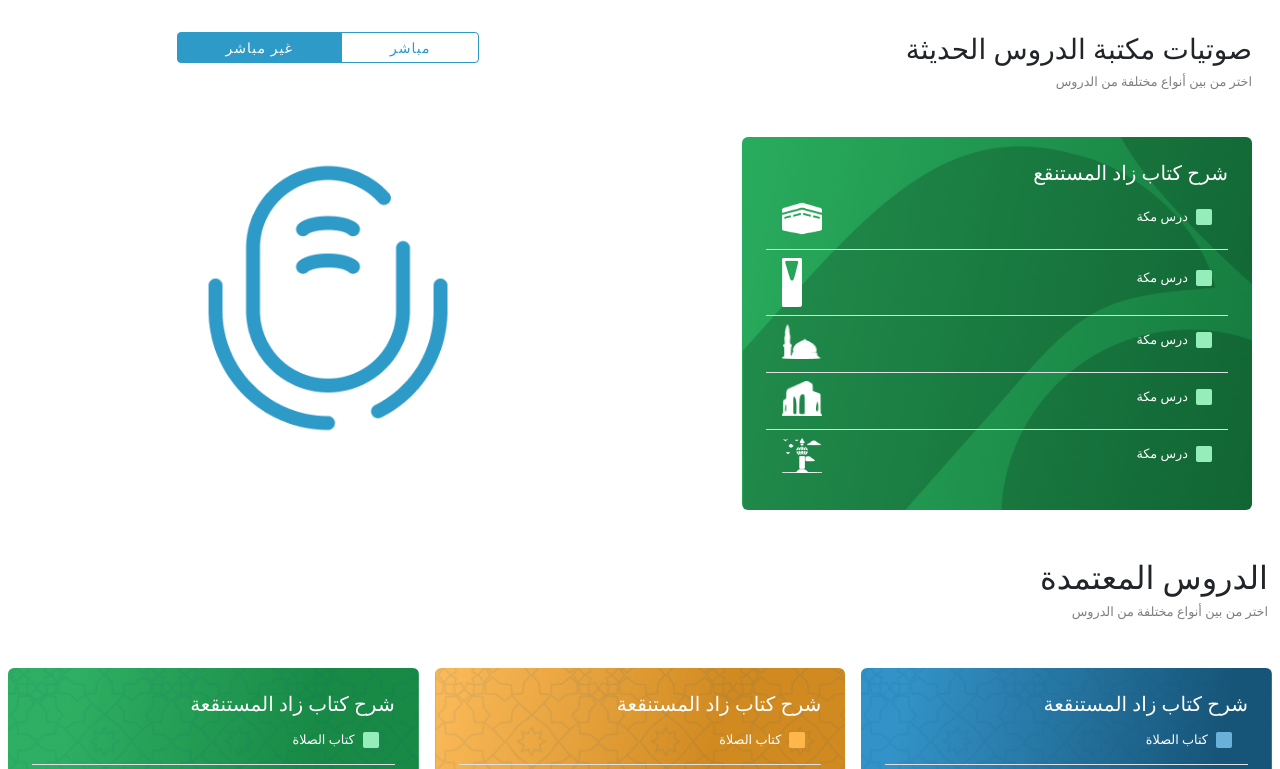
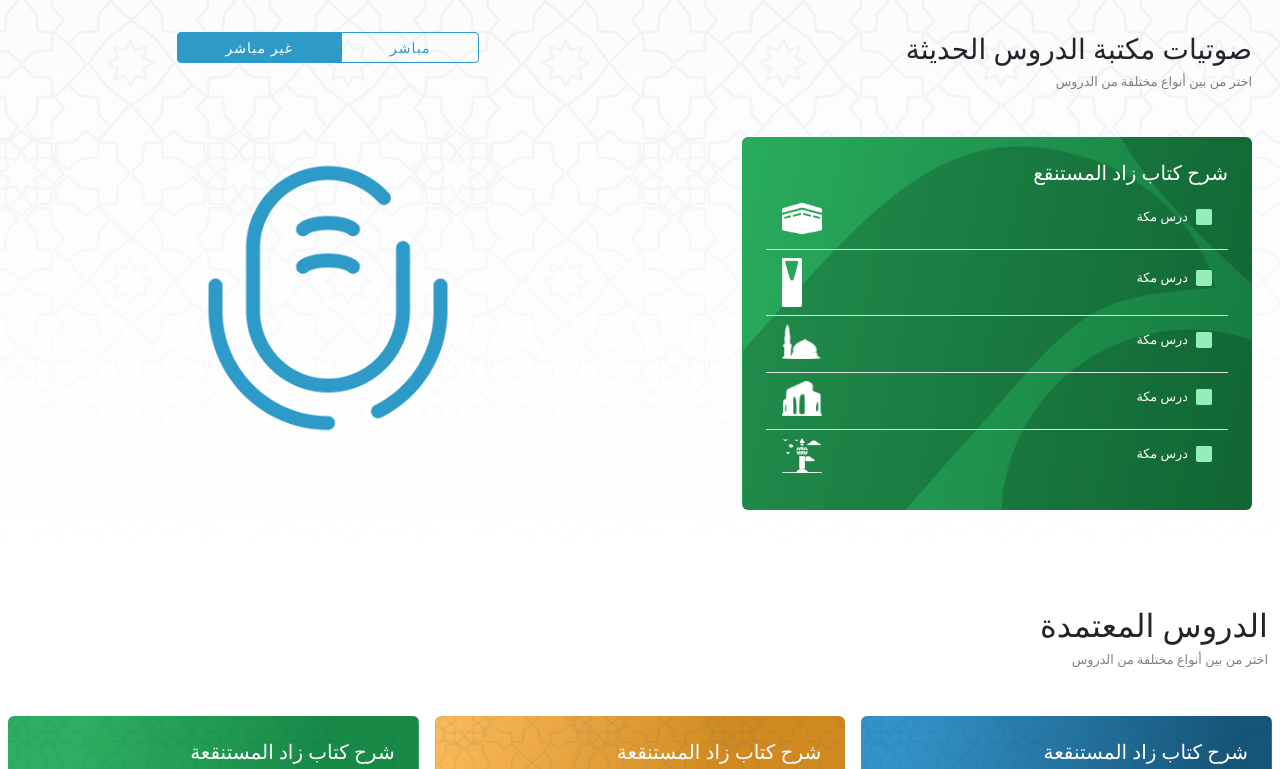
Before and after one commit to Hasnathasan/HTML-Project, a plain HTML site: page index.html in a window 1280 px wide. Shown: the part 166-935 px from the top of the page. Drawn offline with Linux system fonts and the light colour scheme.

Commit message:
problem solved

```diff
--- a/Styles/style.css
+++ b/Styles/style.css
@@ -107,3 +107,10 @@
     background: url('../Images/Mask-group.png'),linear-gradient(92.38deg, #29AC5D -2.62%, #29AC5D -2.61%, #142934 100.17%, #29AC5D 100.17%);
     padding: 50px;
 }
+
+.main{
+    background: linear-gradient(to bottom, rgba(247, 247, 247, 0.377), rgb(255, 255, 255)), url('../Images/mainBG.png') ;
+    background-size: cover; /* Adjust as needed */
+    background-position: center top; /* Adjust as needed */
+    position: relative;
+}
--- a/index.html
+++ b/index.html
@@ -11,7 +11,7 @@
 <body>
 
     <!-- Navbar is here -->
-   <div class="mx-auto navbar  d-none d-md-block linear-gradient">
+   <div class="mx-auto navbar d-none d-md-block linear-gradient">
     <div class="w-100 h-100 row  logo-container row-cols-1 row-cols-lg-3">
         <div class="d-flex flex-column justify-content-between align-items-start">
                 <img class="logo" src="./Images/logo2.png" alt="">
@@ -34,8 +34,8 @@
 
 
     <!-- Main contents here -->
-    <div class="container-xxl my-5 mx-auto">
-        <div class="row row-cols-1 row-cols-lg-2 gy-3 mb-5 px-3 gy-sm-0">
+    <div class="container-xxl mb-5 mx-auto">
+        <div class="row row-cols-1 main row-cols-lg-2 gy-3 py-5 mb-5 px-3 gy-sm-0">
             <div class="d-flex flex-column align-items-center">
                 <div style="margin-bottom: 85px;" class="btn-group" role="group" aria-label="Basic radio toggle button group">
                     <input type="radio" class="btn-check" name="btnradio" id="btnradio1" autocomplete="off" checked>
```
Also changed, not shown: Images/mainBG.png (added).
